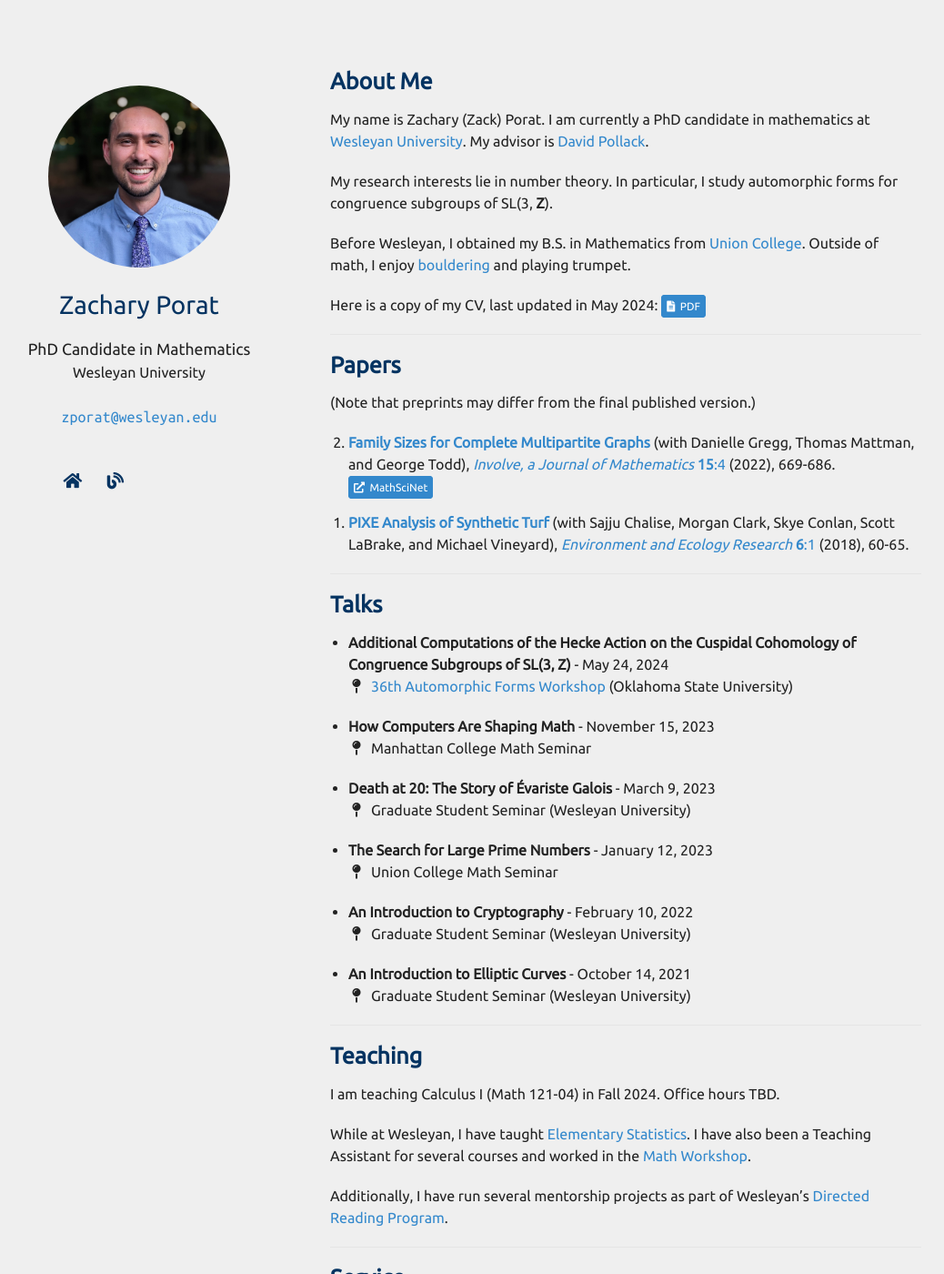
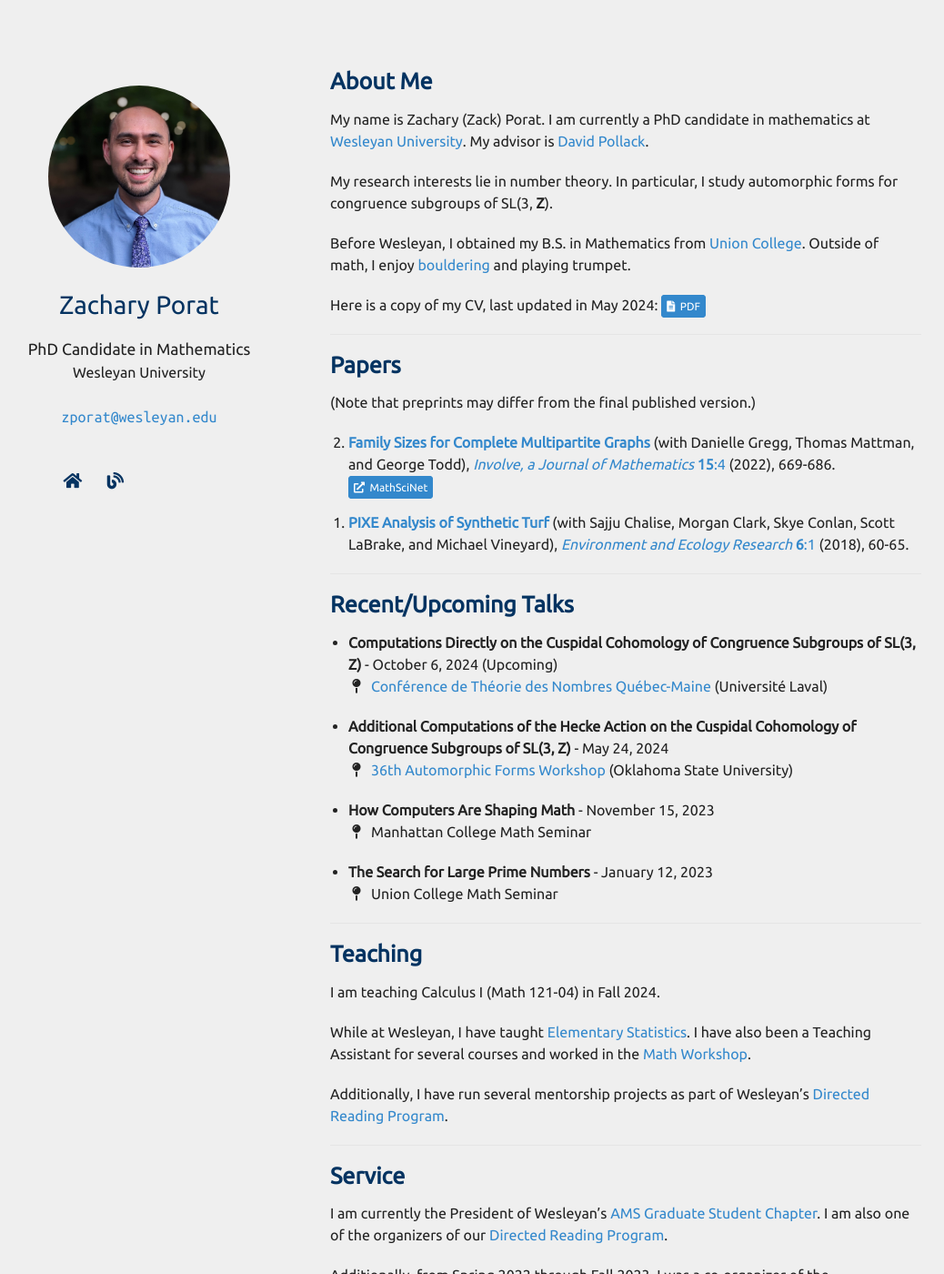
Before and after one commit to zporat/zporat.github.io, a Jekyll site: the page built from index.md, in a window 1280 px wide and 1400 px high. Shown: the whole window at 91% size, without its empty margins (102-1140 px from the left). Built offline with Jekyll 4.4.1, drawn with Linux system fonts in a browser that asks for light colours; nearby versions of some CDN libraries; a style sheet for code colours, icons or effects is not loaded; our own code applies the rules of GitHub Pages for plain Markdown files.

Commit message:
minor 9/2024 updates

```diff
--- a/_data/talks.yml
+++ b/_data/talks.yml
@@ -1,4 +1,10 @@
 main:
+
+  - title: Computations Directly on the Cuspidal Cohomology of Congruence Subgroups of SL(3, Z)
+    conf: Conférence de Théorie des Nombres Québec-Maine
+    conf_website: https://maine-quebec.mat.ulaval.ca/24/qm24.html
+    location: (Université Laval)
+    date: October 6, 2024 (Upcoming)
 
   - title: Additional Computations of the Hecke Action on the Cuspidal Cohomology of Congruence Subgroups of SL(3, Z)
     conf: 36th Automorphic Forms Workshop
@@ -10,18 +16,6 @@ main:
     location: Manhattan College Math Seminar
     date: November 15, 2023
 
-  - title: "Death at 20: The Story of Évariste Galois"
-    location: Graduate Student Seminar (Wesleyan University)
-    date: March 9, 2023
-
   - title: The Search for Large Prime Numbers
     location: Union College Math Seminar
     date: January 12, 2023
-
-  - title: An Introduction to Cryptography
-    location: Graduate Student Seminar (Wesleyan University)
-    date: February 10, 2022
-
-  - title: An Introduction to Elliptic Curves
-    location: Graduate Student Seminar (Wesleyan University)
-    date: October 14, 2021
--- a/index.md
+++ b/index.md
@@ -22,7 +22,7 @@ Here is a copy of my CV, last updated in May 2024: <a href="{{ site.cv_link }}"
 
 ---
 
-## Talks
+## Recent/Upcoming Talks
 
 {% include_relative _includes/talks.md %}
 
@@ -30,7 +30,7 @@ Here is a copy of my CV, last updated in May 2024: <a href="{{ site.cv_link }}"
 
 ## Teaching
 
-I am teaching Calculus I (Math 121-04) in Fall 2024.  Office hours TBD.
+I am teaching Calculus I (Math 121-04) in Fall 2024.
 
 While at Wesleyan, I have taught [Elementary Statistics](https://owaprod-pub.wesleyan.edu/reg/!wesmaps_page.html?stuid=&crse=005525&term=1229).  I have also been a Teaching Assistant for several courses and worked in the [Math Workshop](https://www.wesleyan.edu/mathcs/math/math_workshop.html).
 
```
